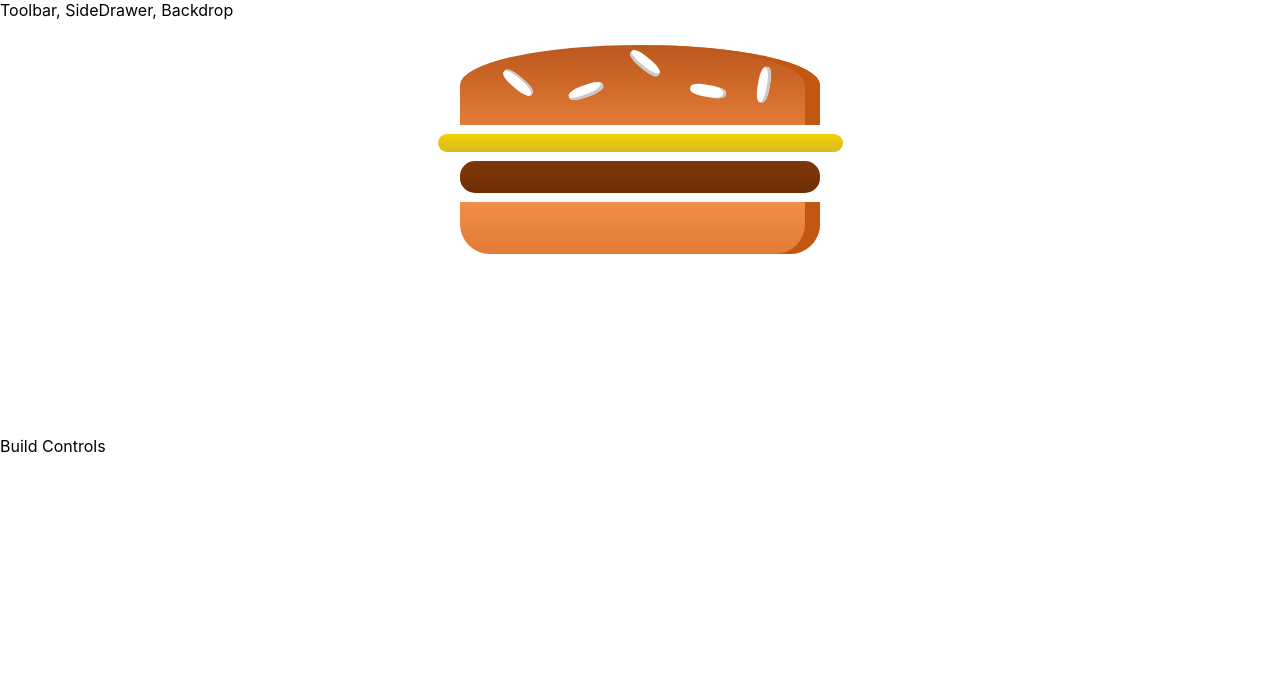
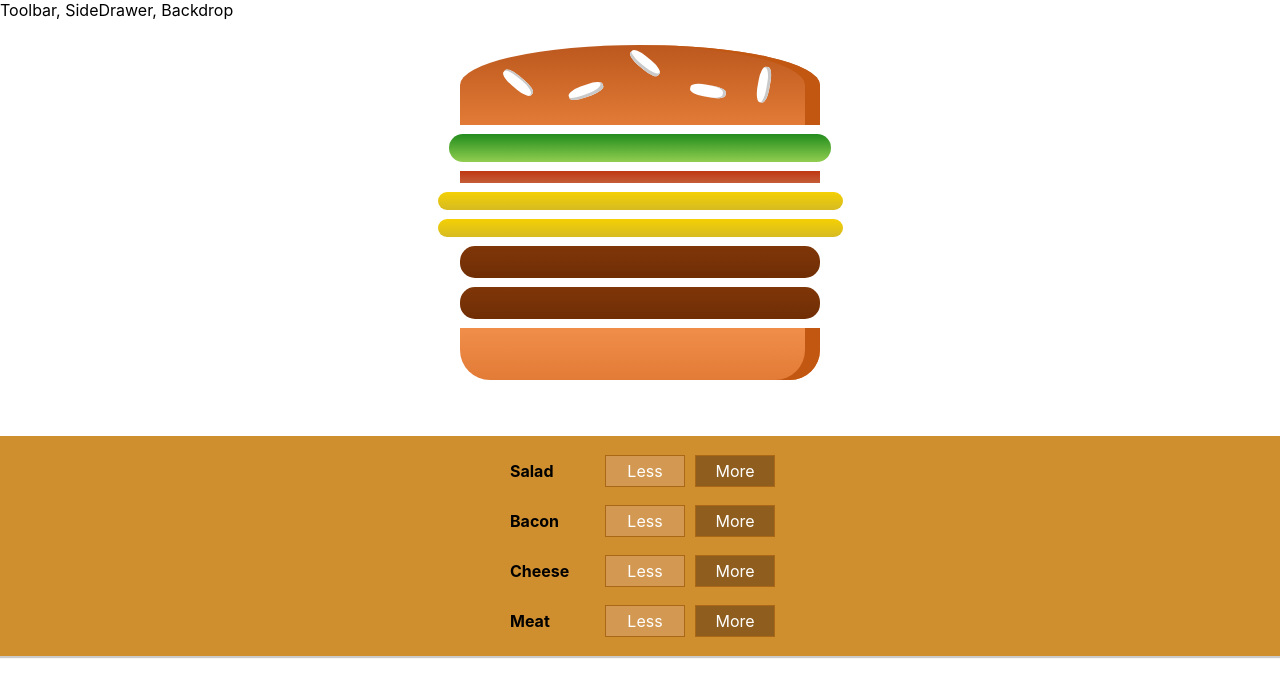
Before and after one commit to andreidana/burger_creator, a React (Create React App) app in the folder burger-creator/: page / in a window 1280 px wide. Shown: the top 696 px of the page. Built offline with nearby package versions, Linux system fonts and the light colour scheme.

Commit message:
Create burger controls

```diff
--- /dev/null
+++ b/burger-creator/src/components/Burger/BuildControls/BuildControl/BuildControl.css
@@ -0,0 +1,56 @@
+.BuildControl {
+  display: flex;
+  justify-content: space-between;
+  align-items: center;
+  margin: 5px 0;
+}
+
+.BuildControl button {
+  display: block;
+  font: inherit;
+  padding: 5px;
+  margin: 0 5px;
+  width: 80px;
+  border: 1px solid #AA6817;
+  cursor: pointer;
+  outline: none;
+}
+
+.BuildControl button:disabled {
+  background-color: #AC9980;
+  border: 1px solid #7E7365;
+  color: #ccc;
+  cursor: default;
+}
+
+.BuildControl button:hover:disabled {
+  background-color: #AC9980;
+  color: #ccc;
+  cursor: not-allowed;
+}
+
+.Label {
+  padding: 10px;
+  font-weight: bold;
+  width: 80px;
+}
+
+.BuildControl .Less {
+  background-color: #D39952;
+  color: white;
+}
+
+.BuildControl .More {
+  background-color: #8F5E1E;
+  color: white;
+}
+
+.BuildControl .Less:hover, .BuildControl .Less:active {
+  background-color: #DAA972;
+  color: white;
+}
+
+.BuildControl .More:hover,.BuildControl .More:active {
+  background-color: #99703F;
+  color: white;
+}
--- /dev/null
+++ b/burger-creator/src/components/Burger/BuildControls/BuildControl/BuildControl.js
@@ -0,0 +1,13 @@
+import React from 'react';
+
+import './BuildControl.css';
+
+const buildControl = (props) => (
+  <div className="BuildControl">
+    <div className="Label">{props.label}</div>
+    <button className="Less">Less</button>
+    <button className="More">More</button>
+  </div>
+);
+
+export default buildControl;
--- /dev/null
+++ b/burger-creator/src/components/Burger/BuildControls/BuildControls.css
@@ -0,0 +1,10 @@
+.BuildControls {
+  width: 100%;
+  background-color: #cf8f2e;
+  display: flex;
+  flex-flow: column;
+  align-items: center;
+  box-shadow: 0 2px 1px #ccc;
+  margin: auto;
+  padding: 10px 0;
+}
--- /dev/null
+++ b/burger-creator/src/components/Burger/BuildControls/BuildControls.js
@@ -0,0 +1,21 @@
+import React from 'react';
+
+import './BuildControls.css';
+import BuildControl from './BuildControl/BuildControl.js';
+
+const controls = [
+  { label: 'Salad', type: 'salad'},
+  { label: 'Bacon', type: 'bacon'},
+  { label: 'Cheese', type: 'cheese'},
+  { label: 'Meat', type: 'meat'},
+];
+
+const buildControls = (props) => (
+  <div className="BuildControls">
+    {controls.map(control => (
+      <BuildControl key = {control.label} label = {control.label}/>
+    ))}
+  </div>
+);
+
+export default buildControls
--- a/burger-creator/src/components/Burger/Burger.js
+++ b/burger-creator/src/components/Burger/Burger.js
@@ -4,12 +4,19 @@ import BurgerIngredient from './BurgerIngredient/BurgerIngredient';
 import './Burger.css';
 
 const burger = (props) => {
+  let ingredients = Object.keys(props.ingredients)
+    .map(ingredient => [...Array(props.ingredients[ingredient])].map((item, index) => <BurgerIngredient key={ingredient + index} type={ingredient}/>))
+    .reduce((arr, el) => arr.concat(el), []);
+
+  if (ingredients.length === 0) {
+    ingredients = <p>Please start adding ingredients</p>
+  }
+
   return (
     <div className="Burger">
-      <BurgerIngredient type="bread-top" />
-      <BurgerIngredient type="cheese" />
-      <BurgerIngredient type="meat" />
-      <BurgerIngredient type="bread-bottom" />
+      <BurgerIngredient type="bread-top"/>
+      {ingredients}
+      <BurgerIngredient type="bread-bottom"/>
     </div>
   );
 }
--- a/burger-creator/src/containers/BurgerBuilder/BurgerBuilder.js
+++ b/burger-creator/src/containers/BurgerBuilder/BurgerBuilder.js
@@ -2,13 +2,23 @@ import React, {Component} from 'react';
 
 import Aux from '../../hoc/Auxiliary';
 import Burger from '../../components/Burger/Burger';
+import BuildControls from '../../components/Burger/BuildControls/BuildControls';
 
 class BurgerBuilder extends Component {
+  state = {
+    ingredients: {
+      salad: 1,
+      bacon: 1,
+      cheese: 2,
+      meat: 2
+    }
+  };
+
   render() {
     return (
       <Aux>
-        <Burger></Burger>
-        <div>Build Controls</div>
+        <Burger ingredients={this.state.ingredients}/>
+        <BuildControls></BuildControls>
       </Aux>
     );
   }
```
